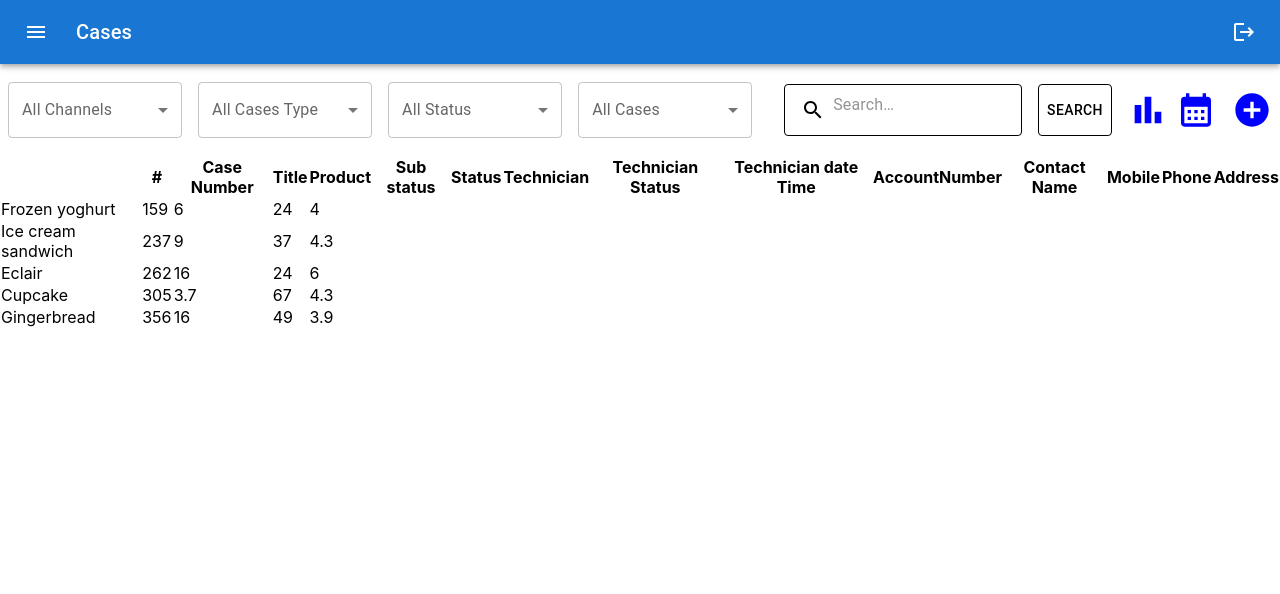
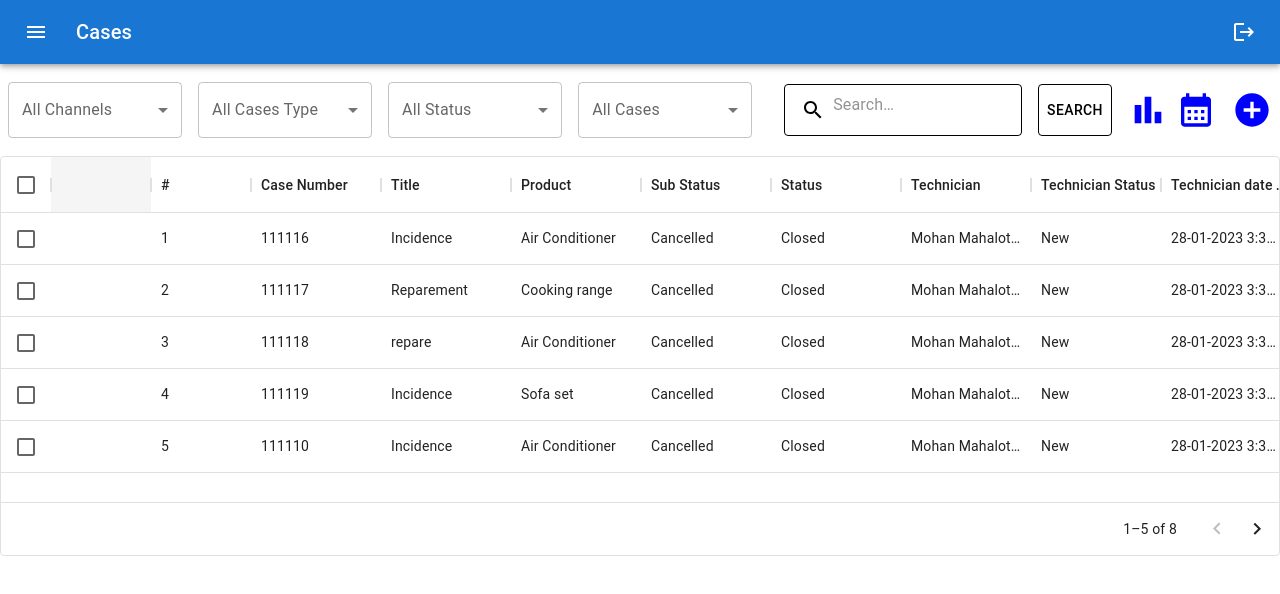
Before and after one commit to Mukesh16407/bizofficerAssignment, a React (Create React App) app: page / in a window 1280 px wide. Shown: the top 594 px of the page. Built offline with nearby package versions, Linux system fonts and the light colour scheme.

Commit message:
completed ui

```diff
--- a/package.json
+++ b/package.json
@@ -7,10 +7,12 @@
     "@emotion/styled": "^11.10.5",
     "@mui/icons-material": "^5.11.0",
     "@mui/material": "^5.11.5",
+    "@mui/x-data-grid": "^5.17.22",
     "@mui/x-date-pickers": "^5.0.17",
     "@testing-library/jest-dom": "^5.16.5",
     "@testing-library/react": "^13.4.0",
     "@testing-library/user-event": "^13.5.0",
+    "axios": "^1.3.2",
     "dayjs": "^1.11.7",
     "react": "^18.2.0",
     "react-dom": "^18.2.0",
--- a/src/components/Tables.jsx
+++ b/src/components/Tables.jsx
@@ -1,68 +1,73 @@
-import { Table } from '@mui/material'
 import React from 'react'
+import { DataGrid } from '@mui/x-data-grid';
 
 
+const columns = [
+  { field: '', headerName: '', width: 100 },
+  { field: 'id', headerName: '#', width: 100 },
+  { field: 'casenumber', headerName: 'Case Number', width: 130 },
+  { field: 'title', headerName: 'Title', width: 130 },
+  {field:"product",headerName:"Product",width:130},
+  {field:"substatus", headerName:"Sub Status", width:130},
+  {field:"status", headerName:"Status", width:130},
+  {field:"technician", headerName:"Technician", width:130},
+  {field:"technicianStatus", headerName:"Technician Status", width:130},
+  {field:"techniciandatetime", headerName:"Technician date Time", width:130},
+
+  {field:"accountNumber", headerName:"AccountNumber", width:130},
+  {field:"contactName", headerName:"Contact Name", width:130},
+  {field:"mobile", headerName:"Mobile", width:130},
+  {field:"phone", headerName:"Phone", width:130},
+  {field:"address", headerName:"Address", width:130},
+  {field:"package", headerName:"Package", width:130},
+
+  {field:"billable", headerName:"Billable", width:130},
+  {field:"amount", headerName:"Amount", width:130},
+  {field:"priority", headerName:"Priority", width:130},
+  {field:"agent", headerName:"Agent", width:130},
+  {field:"channel", headerName:"Channel", width:130},
+  {field:"remarks", headerName:"Remarks", width:130},
+  {field:"comments", headerName:"Comments", width:130},
+
+];
+const rows = [
+  { id: 1, casenumber: 111116, title: 'Incidence', product: "Air Conditioner",substatus:"Cancelled", status:"Closed",technician:"Mohan Mahalotra",
+  technicianStatus:"New",techniciandatetime:"28-01-2023 3:30pm",accountNumber:"Ok limited",contactName:"Jai Mal",mobile:9086754321,phone:6543218,address:"K.K 333",
+  package:"",billable:"",amount:"",priority:"High",agent:"Andrew Wiston",channel:"Primary",remarks:"",comments:""
+},
+{ id: 2, casenumber: 111117, title: 'Reparement', product: "Cooking range",substatus:"Cancelled", status:"Closed",technician:"Mohan Mahalotra",
+technicianStatus:"New",techniciandatetime:"28-01-2023 3:30pm",accountNumber:"Ok limited",contactName:"Jai Mal",mobile:9086754321,phone:6543218,address:"K.K 333",
+package:"",billable:"",amount:"",priority:"High",agent:"Andrew Wiston",channel:"Primary",remarks:"",comments:""
+},{ id: 3, casenumber: 111118, title: 'repare', product: "Air Conditioner",substatus:"Cancelled", status:"Closed",technician:"Mohan Mahalotra",
+technicianStatus:"New",techniciandatetime:"28-01-2023 3:30pm",accountNumber:"Ok limited",contactName:"Jai Mal",mobile:9086754321,phone:6543218,address:"K.K 333",
+package:"",billable:"",amount:"",priority:"High",agent:"Andrew Wiston",channel:"Primary",remarks:"",comments:""
+},{ id: 4, casenumber: 111119, title: 'Incidence', product: "Sofa set",substatus:"Cancelled", status:"Closed",technician:"Mohan Mahalotra",
+technicianStatus:"New",techniciandatetime:"28-01-2023 3:30pm",accountNumber:"Ok limited",contactName:"Jai Mal",mobile:9086754321,phone:6543218,address:"K.K 333",
+package:"",billable:"",amount:"",priority:"High",agent:"Andrew Wiston",channel:"Primary",remarks:"",comments:""
+},{ id: 5, casenumber: 111110, title: 'Incidence', product: "Air Conditioner",substatus:"Cancelled", status:"Closed",technician:"Mohan Mahalotra",
+technicianStatus:"New",techniciandatetime:"28-01-2023 3:30pm",accountNumber:"Ok limited",contactName:"Jai Mal",mobile:9086754321,phone:6543218,address:"K.K 333",
+package:"",billable:"",amount:"",priority:"High",agent:"Andrew Wiston",channel:"Primary",remarks:"",comments:""
+},{ id: 6, casenumber: 111111, title: 'Incidence', product: "no selected",substatus:"Cancelled", status:"Closed",technician:"Mohan Mahalotra",
+technicianStatus:"New",techniciandatetime:"28-01-2023 3:30pm",accountNumber:"Ok limited",contactName:"Jai Mal",mobile:9086754321,phone:6543218,address:"K.K 333",
+package:"",billable:"",amount:"",priority:"High",agent:"Andrew Wiston",channel:"Primary",remarks:"",comments:""
+},{ id: 7, casenumber: 111121, title: 'Incidence', product: "Air Conditioner",substatus:"Cancelled", status:"Closed",technician:"Mohan Mahalotra",
+technicianStatus:"New",techniciandatetime:"28-01-2023 3:30pm",accountNumber:"Ok limited",contactName:"Jai Mal",mobile:9086754321,phone:6543218,address:"K.K 333",
+package:"",billable:"",amount:"",priority:"High",agent:"Andrew Wiston",channel:"Primary",remarks:"",comments:""
+},{ id: 8, casenumber: 111122, title: 'Incidence', product: "Air Conditioner",substatus:"Cancelled", status:"Closed",technician:"Mohan Mahalotra",
+technicianStatus:"New",techniciandatetime:"28-01-2023 3:30pm",accountNumber:"Ok limited",contactName:"Jai Mal",mobile:9086754321,phone:6543218,address:"K.K 333",
+package:"",billable:"",amount:"",priority:"High",agent:"Andrew Wiston",channel:"Primary",remarks:"",comments:""
+},
+];
 export const Tables = () => {
   return (
-    <div>
-       <Table >
-      <thead>
-        <tr>
-          <th ></th>
-          <th>#</th>
-          <th>Case Number</th>
-          <th>Title</th>
-          <th>Product</th>
-          <th>Sub status</th>
-          <th>Status</th>
-          <th>Technician</th>
-          <th>Technician Status</th>
-          <th>Technician date Time</th>
-          <th>AccountNumber</th>
-          <th>Contact Name</th>
-          <th>Mobile</th>
-          <th>Phone</th>
-          <th>Address</th>
-        </tr>
-      </thead>
-      <tbody>
-        <tr>
-          <td>Frozen yoghurt</td>
-          <td>159</td>
-          <td>6</td>
-          <td>24</td>
-          <td>4</td>
-        </tr>
-        <tr>
-          <td>Ice cream sandwich</td>
-          <td>237</td>
-          <td>9</td>
-          <td>37</td>
-          <td>4.3</td>
-        </tr>
-        <tr>
-          <td>Eclair</td>
-          <td>262</td>
-          <td>16</td>
-          <td>24</td>
-          <td>6</td>
-        </tr>
-        <tr>
-          <td>Cupcake</td>
-          <td>305</td>
-          <td>3.7</td>
-          <td>67</td>
-          <td>4.3</td>
-        </tr>
-        <tr>
-          <td>Gingerbread</td>
-          <td>356</td>
-          <td>16</td>
-          <td>49</td>
-          <td>3.9</td>
-        </tr>
-      </tbody>
-    </Table>
+    <div style={{ height: 400, width: '100%' }}>
+      <DataGrid
+        rows={rows}
+        columns={columns}
+        pageSize={5}
+        rowsPerPageOptions={[5]}
+        checkboxSelection
+      />
     </div>
   )
 }
--- a/src/pages/register/Register.jsx
+++ b/src/pages/register/Register.jsx
@@ -1,4 +1,4 @@
-import { React } from "react";
+import { React, useState } from "react";
 import {
   Button,
   Checkbox,
@@ -85,11 +85,33 @@ const selectRegin =[
 const visibility =[
   "Public",
   "Private"
-]
+];
+
 export const Register = () => {
+
+  const [inputdata] = useState({
+    // eslint-disable-next-line
+    acoountName: "",
+    contactName:"",
+    mobile:"",
+    casetitile:"",
+    email:"",
+    phone:"",
+    address:"",
+    pinCode:"",
+    serialNo:"",
+    technician:"",
+
+
+  });
+
+  const setInputValue =()=>{
+
+  }
   return (
     <div className="register">
       <p>New Cases</p>
+      <form>
       <Grid container spacing={1} sx={{ alignItems: "center" }}>
         <Grid item xs={12} sm={6}>
           <TextField
@@ -100,6 +122,9 @@ export const Register = () => {
                 width: "500px",
               },
             }}
+            name='acoountName'
+            value={inputdata.acoountName}
+            onChange={setInputValue}
           />
         </Grid>
         <Grid item xs={12} sm={6}>
@@ -399,7 +424,7 @@ export const Register = () => {
         <Grid item xs={12} sm={6}>
           <FormControl sx={{ m: 1, width: 510 }}>
             <InputLabel id="demo-multiple-name-label">
-             Source
+             Selected Reason
             </InputLabel>
             <Select
               labelId="demo-multiple-name-label"
@@ -512,6 +537,8 @@ export const Register = () => {
         </Grid>
 
       </Grid>
+      </form>
+
     </div>
   );
 };
--- /dev/null
+++ b/src/services/helper.js
@@ -0,0 +1 @@
+export const BASE_URL = "http://localhost:6010"
```
Also changed, not shown: src/services/ApiCall.js (added, +20 -0 lines), src/services/Apis.js (added, +10 -0 lines), 1 other file (tests, documents, lock files or other folders).
